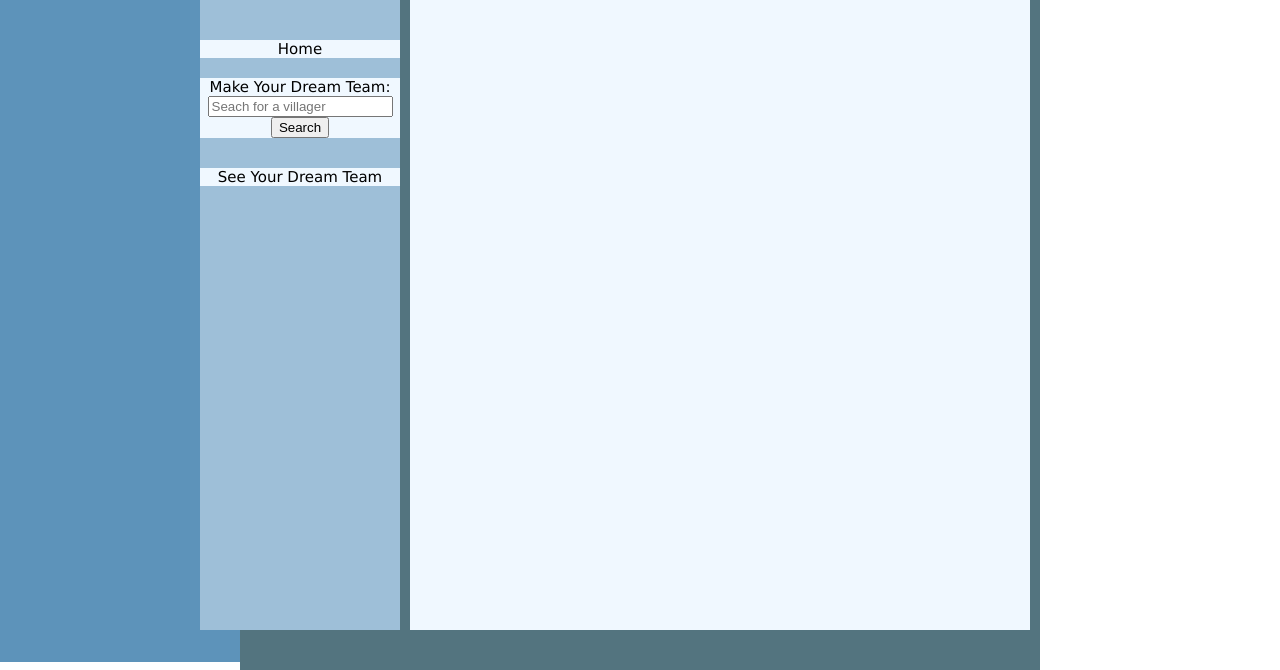
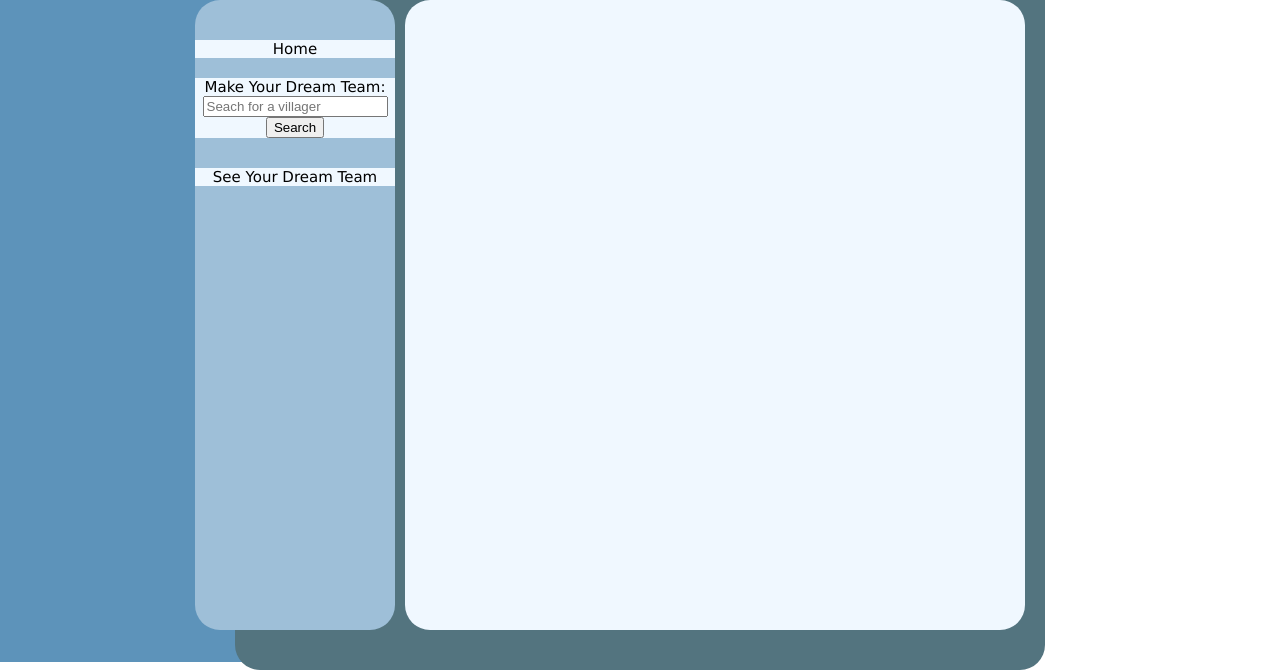
Before and after one commit to slopez421/acnh-liker, a plain HTML site: page index.html in a window 1280 px wide. Shown: the part 138-808 px from the top of the page. Drawn offline with Linux system fonts and the light colour scheme; no server answers.

Commit message:
rounded all borders for uniformity

```diff
--- a/style.css
+++ b/style.css
@@ -12,9 +12,10 @@
    background-color: #53747f;
    position: relative;
    top: 100px;
-   width: 800px;
+   width: 810px;
    height: 700px;
    margin: 0 auto;
+   border-radius: 25px;
 }
 
 #nav {
@@ -28,6 +29,7 @@
     font-family: 'Lucida Sans';
     align-items: left;
     font-size: 15px;
+    border-radius: 25px;
 
 }
 
@@ -49,6 +51,7 @@
     overflow: auto;
     font-family: 'Lucida Sans';
     font-size: small;
+    border-radius: 25px;
 }
 
 #villagersContainerSearch
@@ -63,6 +66,7 @@
     overflow: auto;
     font-family: 'Lucida Sans';
     font-size: small;
+    border-radius: 25px;
 }
 
 #villagersContainerLikes
@@ -78,6 +82,7 @@
     overflow: auto;
     font-family: 'Lucida Sans';
     font-size: small;
+    border-radius: 25px;
 }
 
 .card {
```
